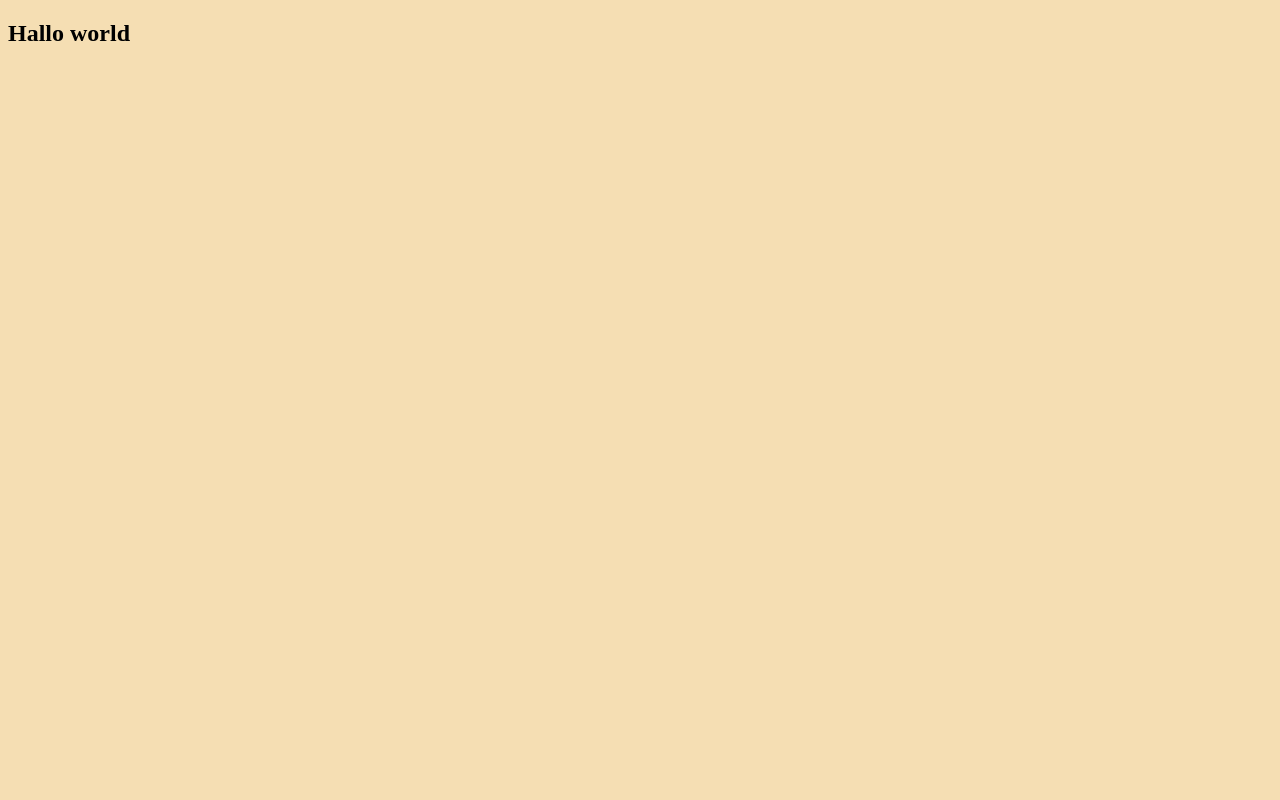
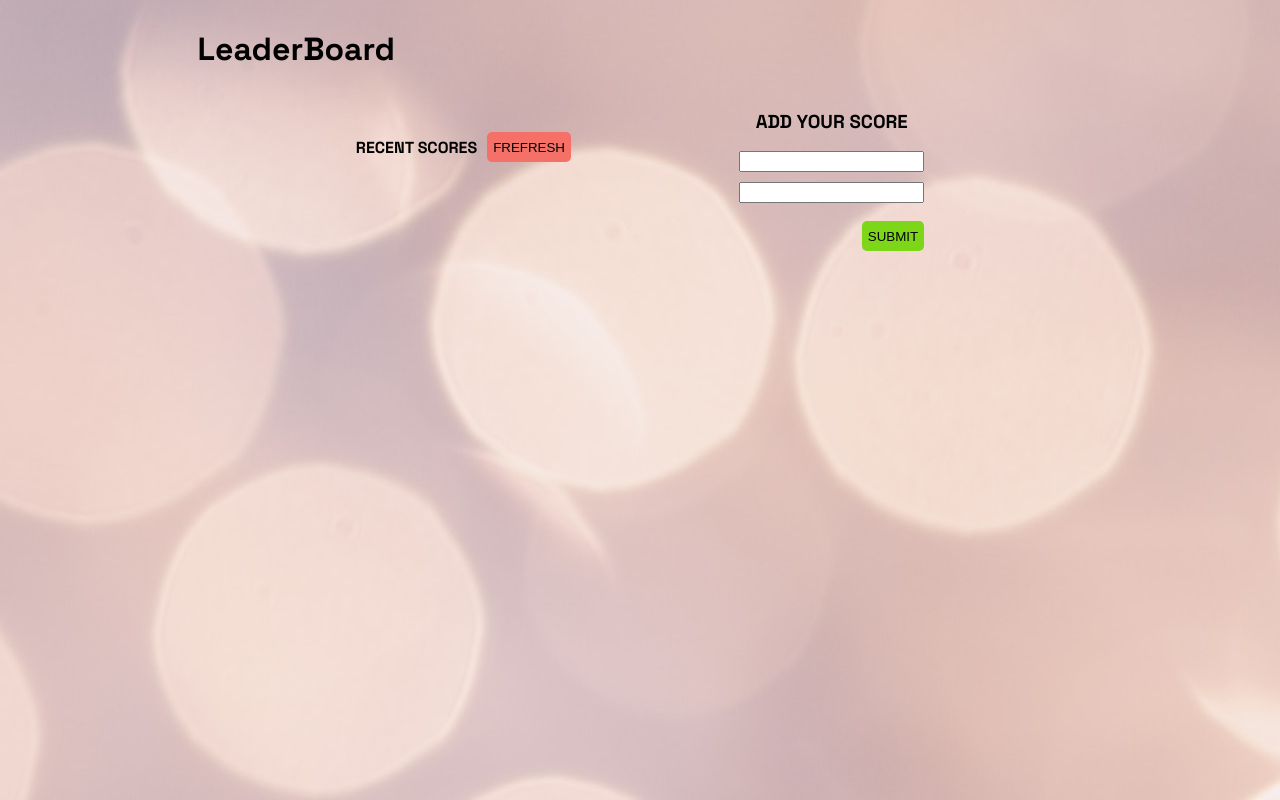
Before and after one commit to Ameer2000Mzori/Leader-board, a website built with webpack: page src/index.html in a window 1280 px wide. Built offline with nearby package versions, Linux system fonts and the light colour scheme.

Commit message:
finshed the styling of the header

```diff
--- a/src/index.html
+++ b/src/index.html
@@ -7,6 +7,25 @@
     <link rel="stylesheet" href="style.css" />
   </head>
   <body>
-    <h2>Hallo world</h2>
+    <div class="title-leader-wrap">
+      <h1 class="leader-board-title">LeaderBoard</h1>
+    </div>
+    <section class="container-wrap">
+      <section class="leader-board-wrap">
+        <section class="score-btn-wrap">
+          <h1>RECENT SCORES</h1>
+          <button class="refresh-btn">FREFRESH</button>
+        </section>
+        <section class="leader-board"></section>
+      </section>
+      <section class="input-leader-board-wrap">
+        <h1 class="title-input">ADD YOUR SCORE</h1>
+        <form class="form" action="">
+          <input type="text" class="name" value="" />
+          <input type="text" class="score" value="" />
+          <button class="submit-btn">SUBMIT</button>
+        </form>
+      </section>
+    </section>
   </body>
 </html>
--- a/src/style.css
+++ b/src/style.css
@@ -1,4 +1,94 @@
+@import url("https://fonts.googleapis.com/css2?family=Righteous&family=Space+Grotesk:wght@400;500;600;700&display=swap");
+
 body {
-  background-color: red;
-  background-color: wheat;
+  font-family: "Righteous", cursive;
+  font-family: "Space Grotesk", sans-serif;
+  background-color: rgb(255, 255, 255);
+  background-image: url(/src/image/backgroundimg.jpg);
+  background-position: center;
+  background-repeat: no-repeat;
 }
+
+.title-leader-wrap {
+  display: flex;
+  padding: 0% 15% 0% 15%;
+  justify-content: start;
+  align-items: start;
+  text-align: start;
+}
+
+.container-wrap {
+  display: flex;
+  padding: 0% 15% 0% 15%;
+  text-align: center;
+  align-items: center;
+  justify-content: space-evenly;
+}
+
+.score-btn-wrap {
+  display: flex;
+  text-align: center;
+  align-items: center;
+}
+
+.refresh-btn {
+  margin: 10px;
+  height: 30px;
+  border: none;
+  border-radius: 5px;
+  background-color: rgb(245, 113, 104);
+}
+
+.refresh-btn:hover {
+  filter: drop-shadow(0 0 0.75rem rgb(243, 151, 170));
+}
+
+.refresh-btn:active {
+  background-color: gray;
+}
+
+.form {
+  display: flex;
+  position: relative;
+  flex-direction: column;
+  text-align: center;
+  align-items: start;
+  gap: 10px;
+}
+
+.submit-btn {
+  position: absolute;
+  right: -10px;
+  top: 60px;
+  margin: 10px;
+  height: 30px;
+  border: none;
+  border-radius: 5px;
+  background-color: rgb(125, 214, 24);
+}
+
+.submit-btn:hover {
+  filter: drop-shadow(0 0 0.75rem rgb(93, 146, 31));
+}
+
+.submit-btn:active {
+  background-color: gray;
+}
+
+@media (max-width: 768px) {
+  .title-leader-wrap {
+    display: flex;
+    justify-content: start;
+    align-items: start;
+    text-align: start;
+  }
+
+  .container-wrap {
+    display: flex;
+    flex-direction: column;
+    padding: 0% 15% 0% 15%;
+    text-align: center;
+    align-items: center;
+    justify-content: space-evenly;
+  }
+}
```
Also changed, not shown: dist/bundle.js, dist/index.html, src/image/backgroundimg.jpg (added).
